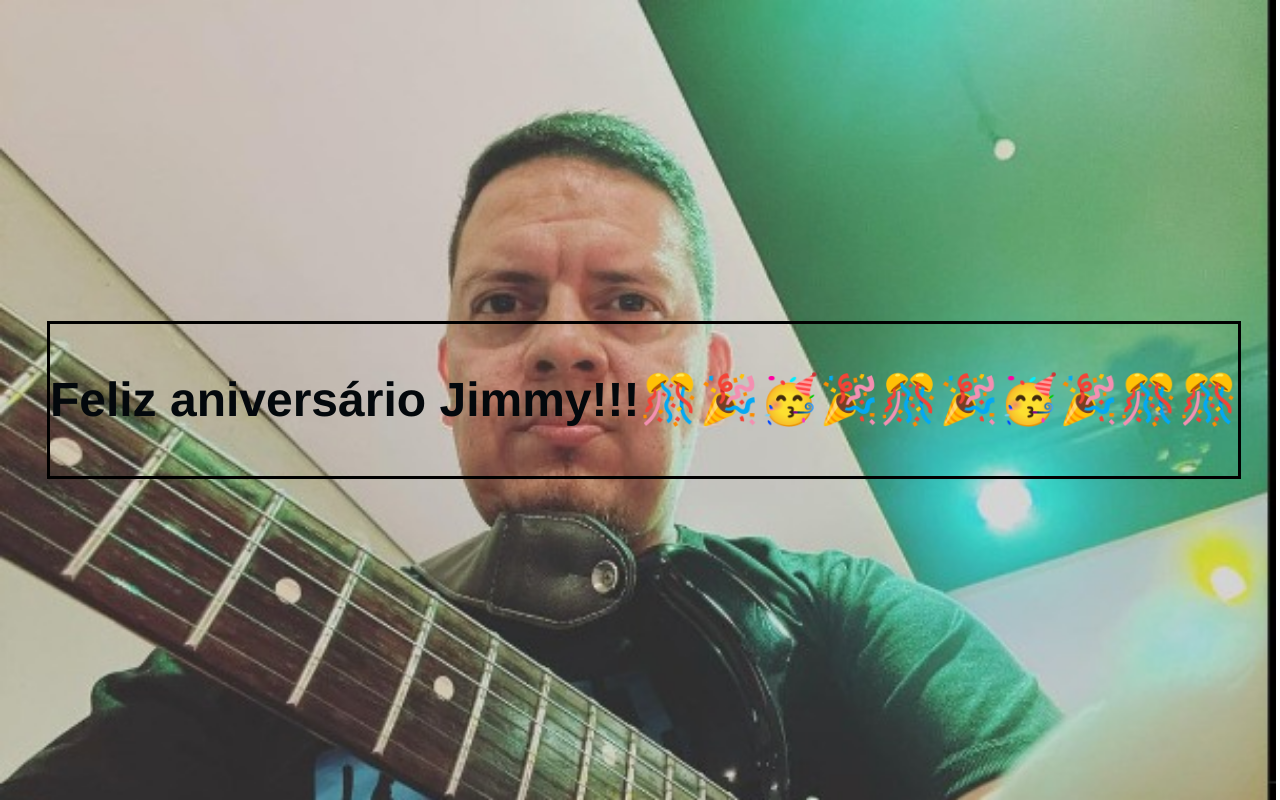
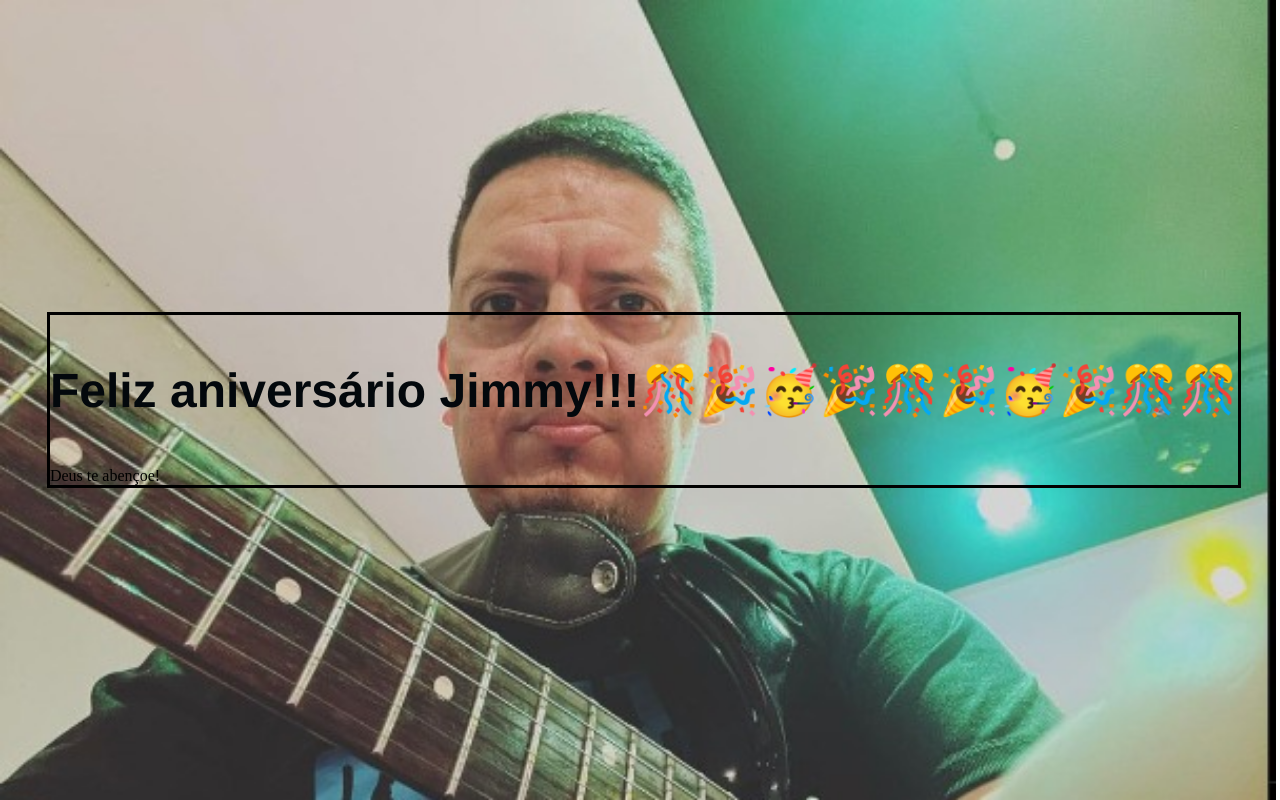
Before and after one commit to Car-teiro/jimmyversario, a plain HTML site: page index.html in a window 1280 px wide. Drawn offline with Linux system fonts and the light colour scheme.

Commit message:
Update index.html

```diff
--- a/index.html
+++ b/index.html
@@ -11,6 +11,7 @@
     <div class="nSeiCentralizar">
         <div class="bordinha">
         <p class="frase">Feliz aniversário Jimmy!!!🎊🎉🥳🎉🎊🎉🥳🎉🎊🎊</p>
+            Deus te abençoe!
     </div>
     </div>
 
```
